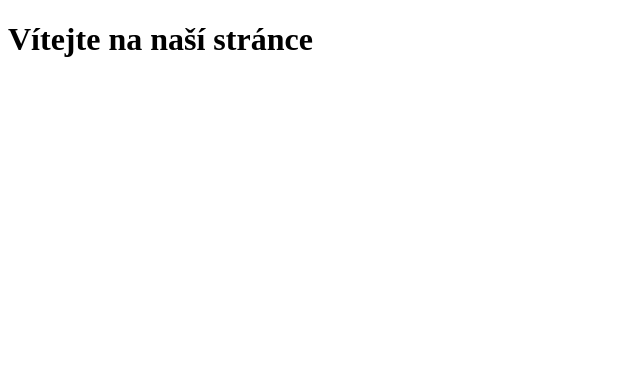
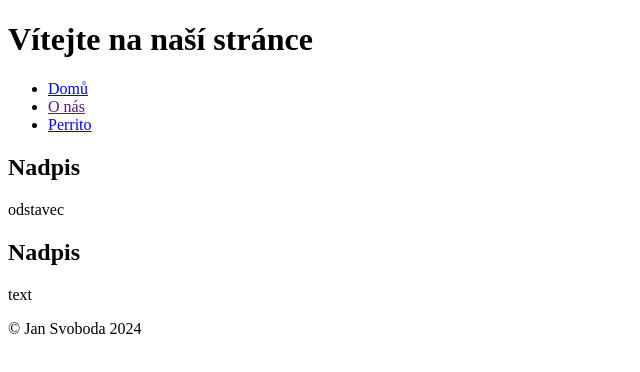
Before and after one commit to Honzik69/struktura-str-nky, a plain HTML site: page index.html in a window 1280 px wide. Shown: the whole page, without its empty margins (0-640 px from the left). Drawn offline with Linux system fonts and the light colour scheme.

Commit message:
struktura

```diff
--- a/index.html
+++ b/index.html
@@ -4,15 +4,34 @@
     <meta charset="UTF-8">
     <meta name="viewport" content="width=device-width, initial-scale=1.0">
     <title>Struktura stránky</title>
+    <style>
+        head{
+            background-color: brown;
+
+        }
+    </style>
 </head>
 <body>
-    <header><h1>Vítejte na naší stránce</h1></header>
-    <nav></nav>
+    <header><h1>Vítejte na naší stránce</h1>
+    </header>
+    <nav>
+        <ul>
+            <li><a href="https://cs.wikipedia.org/wiki/Hlavn%C3%AD_strana">Domů</a></li>
+            <li><a href="">O nás</a></li>
+            <li><a href="./perrito.html">Perrito</a></li>
+        </ul>
+    </nav>
     <main>
-        <section></section>
+        <section>
+            <h1>Nadpis</h1>
+            <p>odstavec</p>
+        </section>
         <section></section>
     </main>
-    <aside></aside>
-    <footer></footer>
+    <aside>
+        <h1>Nadpis</h1>
+        <p>text</p>
+    </aside>
+    <footer>&copy; Jan Svoboda 2024</footer>
 </body>
 </html>
```
